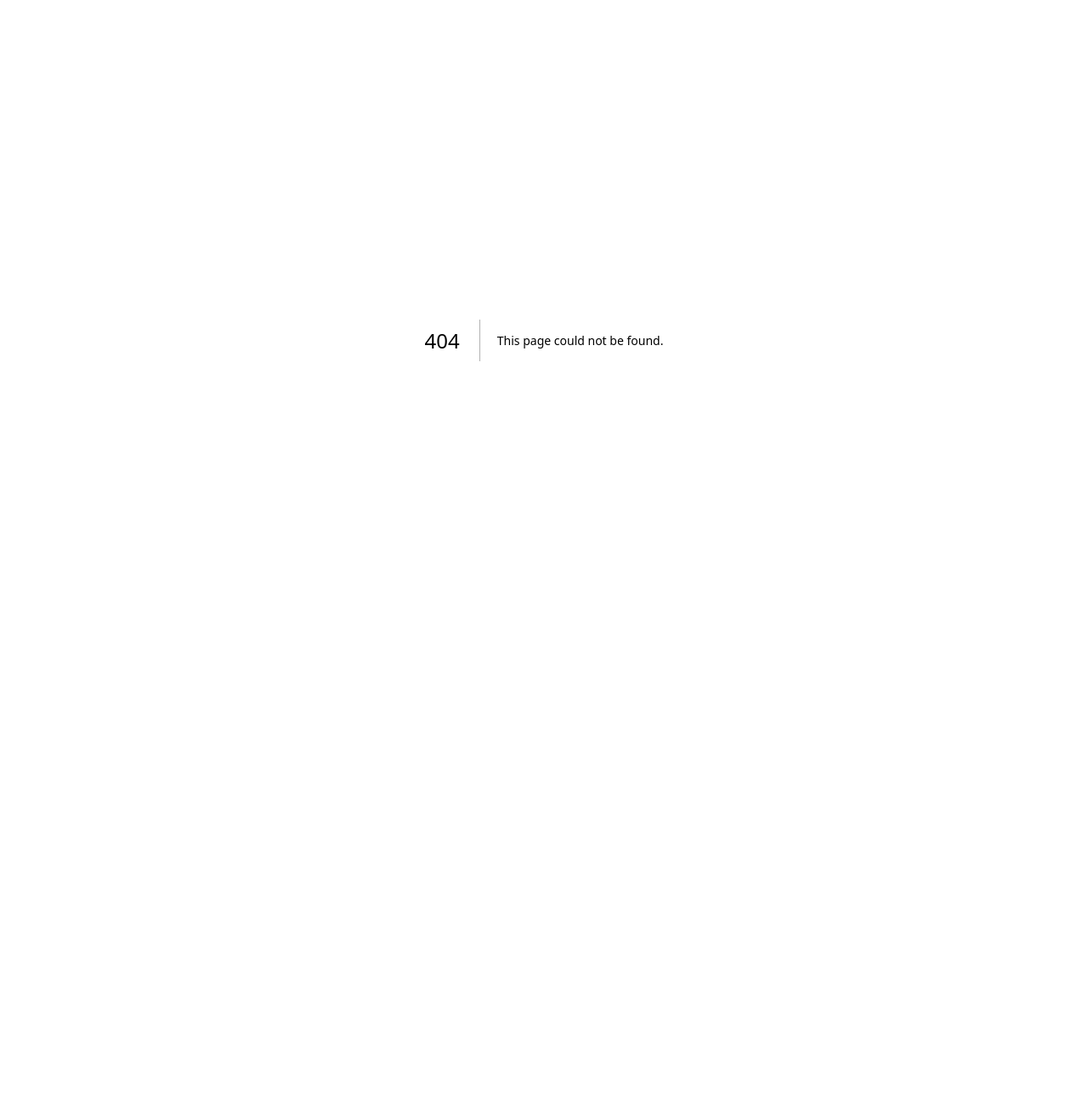
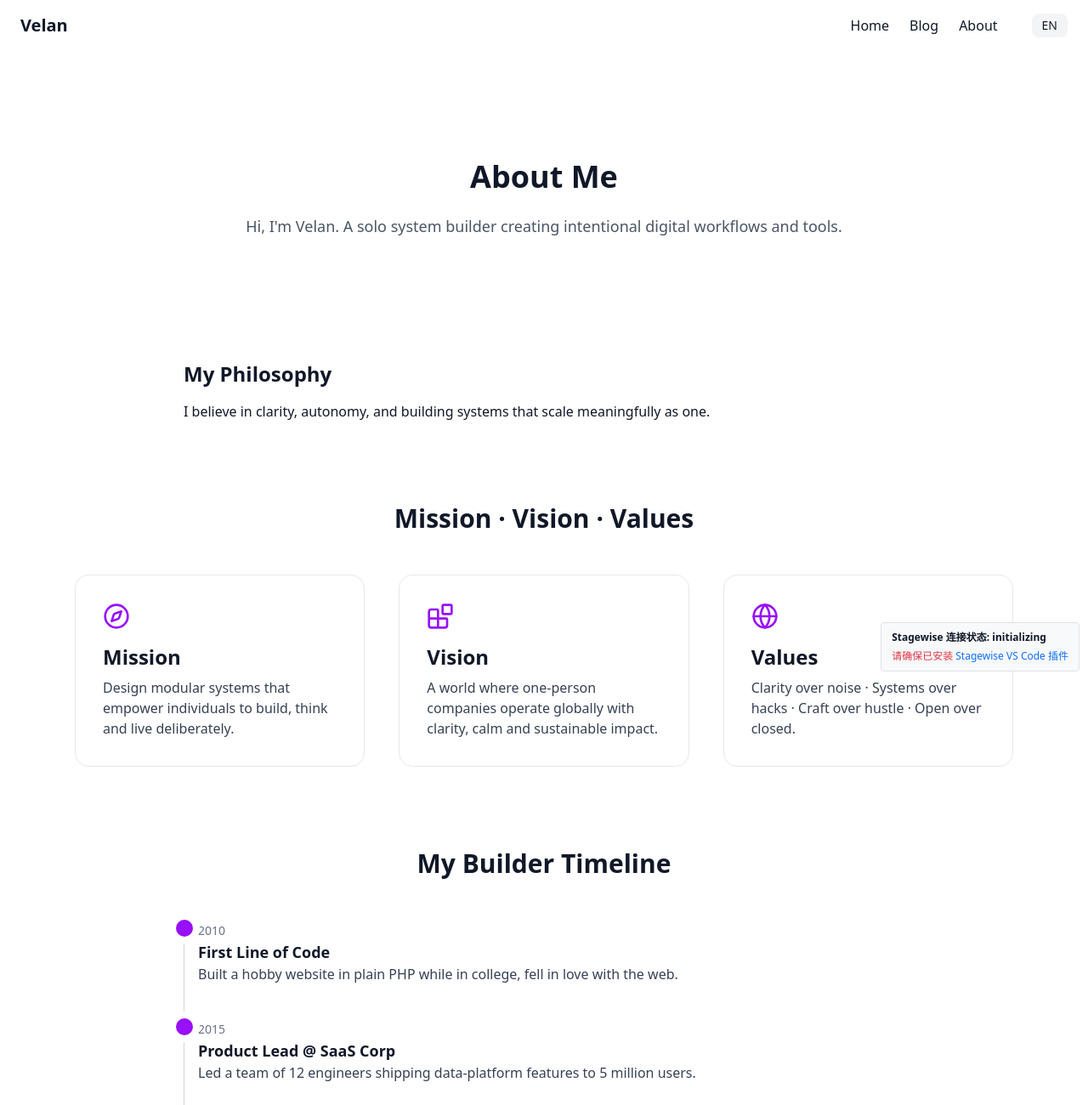
Before and after one commit to zenvel/velan-site, a Next.js app: page /en/about in a window 1280 px wide. Before the commit this address had no page. Shown: the top 1300 px of the page at 85% size. Before the commit the page ends 800 px from the top, so only its background shows below. Built offline with nearby package versions, Linux system fonts and the light colour scheme.

Commit message:
完成 About 页的国际化抽取

```diff
--- /dev/null
+++ b/app/[locale]/about/page.tsx
@@ -0,0 +1,141 @@
+'use client';
+
+import { Button } from "@/components/ui/button";
+import Link from "next/link";
+import { motion } from "framer-motion";
+import { Compass, Blocks, Globe, ExternalLink } from "lucide-react";
+import { useTranslations } from 'next-intl';
+import { useParams } from 'next/navigation';
+
+export default function About() {
+  const t = useTranslations('About');
+  const params = useParams();
+  const locale = (params.locale as string) || 'en';
+
+  return (
+    <main className="relative overflow-x-clip text-gray-900 dark:text-gray-100">
+      {/* blurred background */}
+      <div className="pointer-events-none absolute inset-0 -z-10 flex justify-center">
+        <div className="h-[700px] w-[700px] rounded-full bg-purple-500/30 blur-3xl dark:bg-purple-400/20" />
+      </div>
+
+      {/* HERO */}
+      <section className="mx-auto max-w-4xl px-6 pt-32 pb-24 text-center">
+        <motion.h1
+          initial={{ opacity: 0, y: 35 }}
+          animate={{ opacity: 1, y: 0 }}
+          transition={{ duration: 0.6 }}
+          className="text-4xl font-bold mb-6"
+        >
+          {t('title')}
+        </motion.h1>
+        <p className="text-lg text-gray-600 dark:text-gray-400">
+          {t('bio')}
+        </p>
+      </section>
+
+      {/* PHILOSOPHY */}
+      <section className="mx-auto max-w-4xl px-6 pb-24">
+        <h2 className="text-2xl font-semibold mt-12 mb-4">
+          {t('philosophyTitle')}
+        </h2>
+        <p className="text-base">
+          {t('philosophyText')}
+        </p>
+      </section>
+
+      {/* MISSION & VISION */}
+      <section className="mx-auto max-w-6xl px-6 pb-24">
+        <h2 className="mb-12 text-center text-3xl font-bold">{t('valuesTitle')}</h2>
+        <div className="grid gap-10 md:grid-cols-3">
+          {[
+            {
+              icon: <Compass className="h-8 w-8" />,
+              title: t('mission.title'),
+              desc: t('mission.desc'),
+            },
+            {
+              icon: <Blocks className="h-8 w-8" />,
+              title: t('vision.title'),
+              desc: t('vision.desc'),
+            },
+            {
+              icon: <Globe className="h-8 w-8" />,
+              title: t('values.title'),
+              desc: t('values.desc'),
+            },
+          ].map((card) => (
+            <article
+              key={card.title}
+              className="rounded-2xl border border-gray-200 bg-white/50 p-8 backdrop-blur-lg dark:border-gray-700 dark:bg-gray-800/50"
+            >
+              <div className="mb-4 text-purple-600 dark:text-purple-400">{card.icon}</div>
+              <h3 className="mb-2 text-2xl font-semibold">{card.title}</h3>
+              <p className="text-gray-700 dark:text-gray-300">{card.desc}</p>
+            </article>
+          ))}
+        </div>
+      </section>
+
+      {/* TIMELINE */}
+      <section className="mx-auto max-w-4xl px-6 pb-24">
+        <h2 className="mb-12 text-center text-3xl font-bold">{t('timelineTitle')}</h2>
+        <ol className="relative border-s border-gray-300 dark:border-gray-600">
+          {[
+            {
+              year: "2010",
+              heading: t('timeline.2010.title'),
+              body: t('timeline.2010.desc'),
+            },
+            {
+              year: "2015",
+              heading: t('timeline.2015.title'),
+              body: t('timeline.2015.desc'),
+            },
+            {
+              year: "2023",
+              heading: t('timeline.2023.title'),
+              body: t('timeline.2023.desc'),
+            },
+            {
+              year: "2025",
+              heading: t('timeline.2025.title'),
+              body: t('timeline.2025.desc'),
+            },
+          ].map((item, idx) => (
+            <li key={item.year} className="mb-10 ms-4">
+              <div className="absolute -left-2.5 flex h-5 w-5 items-center justify-center rounded-full bg-purple-600 ring-8 ring-white dark:bg-purple-400 dark:ring-gray-900" />
+              <time className="mb-1 text-sm font-normal leading-none text-gray-500 dark:text-gray-400">
+                {item.year}
+              </time>
+              <h3 className="text-lg font-semibold text-gray-900 dark:text-white">
+                {item.heading}
+              </h3>
+              <p className="text-base font-normal text-gray-700 dark:text-gray-300">
+                {item.body}
+              </p>
+            </li>
+          ))}
+        </ol>
+      </section>
+
+      {/* CALL TO ACTION */}
+      <section className="mx-auto max-w-3xl rounded-2xl bg-gradient-to-r from-purple-600 to-blue-600 py-14 px-8 text-center text-white shadow-lg">
+        <h2 className="text-3xl font-bold">{t('cta.title')}</h2>
+        <p className="mx-auto mt-3 max-w-md text-lg">
+          {t('cta.desc')}
+        </p>
+        <Button asChild size="lg" variant="secondary" className="mt-6 bg-white text-purple-700 hover:bg-gray-100">
+          <Link href="mailto:velan@zenvel.io" className="inline-flex items-center gap-2">
+            {t('cta.button')} <ExternalLink className="h-4 w-4" />
+          </Link>
+        </Button>
+      </section>
+
+      {/* FOOTER */}
+      <footer className="mx-auto mt-24 max-w-4xl px-6 py-10 text-center text-sm text-gray-500 dark:text-gray-400">
+        © {new Date().getFullYear()} Velan • {t('footer')}
+      </footer>
+    </main>
+  );
+}
--- a/messages/en.json
+++ b/messages/en.json
@@ -47,6 +47,50 @@
       "subscribe": "Subscribe"
     }
   },
+  "About": {
+    "title": "About Me",
+    "bio": "Hi, I'm Velan. A solo system builder creating intentional digital workflows and tools.",
+    "philosophyTitle": "My Philosophy",
+    "philosophyText": "I believe in clarity, autonomy, and building systems that scale meaningfully as one.",
+    "valuesTitle": "Mission · Vision · Values",
+    "mission": {
+      "title": "Mission",
+      "desc": "Design modular systems that empower individuals to build, think and live deliberately."
+    },
+    "vision": {
+      "title": "Vision",
+      "desc": "A world where one-person companies operate globally with clarity, calm and sustainable impact."
+    },
+    "values": {
+      "title": "Values",
+      "desc": "Clarity over noise · Systems over hacks · Craft over hustle · Open over closed."
+    },
+    "timelineTitle": "My Builder Timeline",
+    "timeline": {
+      "2010": {
+        "title": "First Line of Code",
+        "desc": "Built a hobby website in plain PHP while in college, fell in love with the web."
+      },
+      "2015": {
+        "title": "Product Lead @ SaaS Corp",
+        "desc": "Led a team of 12 engineers shipping data-platform features to 5 million users."
+      },
+      "2023": {
+        "title": "Launch Zenvel",
+        "desc": "Left corporate path, started building a solo system brand to explore calm productivity."
+      },
+      "2025": {
+        "title": "Open Source Velan OS",
+        "desc": "Released the first public blueprint of Zenvel OS for indie creators."
+      }
+    },
+    "cta": {
+      "title": "Build With Me",
+      "desc": "If you're crafting a purposeful product and need a system thinker to accelerate clarity, let's talk.",
+      "button": "Reach Out"
+    },
+    "footer": "Built with Next.js & Notion"
+  },
   "Blog": {
     "pageTitle": "Blog Posts",
     "empty": {
--- a/messages/zh.json
+++ b/messages/zh.json
@@ -47,6 +47,50 @@
       "subscribe": "订阅"
     }
   },
+  "About": {
+    "title": "关于我",
+    "bio": "你好，我是 Velan，一位专注构建系统化数字工具和工作流的独立开发者。",
+    "philosophyTitle": "我的理念",
+    "philosophyText": "我相信清晰、自主，以及构建能随个人成长而扩展的系统。",
+    "valuesTitle": "使命 · 愿景 · 价值观",
+    "mission": {
+      "title": "使命",
+      "desc": "设计模块化系统，赋能个人有意识地构建、思考和生活。"
+    },
+    "vision": {
+      "title": "愿景",
+      "desc": "一个一人公司能以清晰、平静和可持续影响力在全球运营的世界。"
+    },
+    "values": {
+      "title": "价值观",
+      "desc": "清晰胜于噪音 · 系统胜于速成 · 匠心胜于急躁 · 开放胜于封闭"
+    },
+    "timelineTitle": "我的创作历程",
+    "timeline": {
+      "2010": {
+        "title": "第一行代码",
+        "desc": "在大学期间用原生PHP构建了一个兴趣网站，爱上了网络开发。"
+      },
+      "2015": {
+        "title": "SaaS公司产品负责人",
+        "desc": "领导12人工程师团队，为500万用户开发数据平台功能。"
+      },
+      "2023": {
+        "title": "创立Zenvel",
+        "desc": "离开公司道路，开始构建独立系统品牌，探索平静高效的工作方式。"
+      },
+      "2025": {
+        "title": "开源Velan OS",
+        "desc": "发布Zenvel OS的首个公开蓝图，面向独立创作者。"
+      }
+    },
+    "cta": {
+      "title": "一起创建",
+      "desc": "如果你正在打造有意义的产品，需要系统思考者来加速明晰度，让我们聊聊。",
+      "button": "联系我"
+    },
+    "footer": "使用Next.js和Notion构建"
+  },
   "Blog": {
     "pageTitle": "博客文章",
     "empty": {
```
